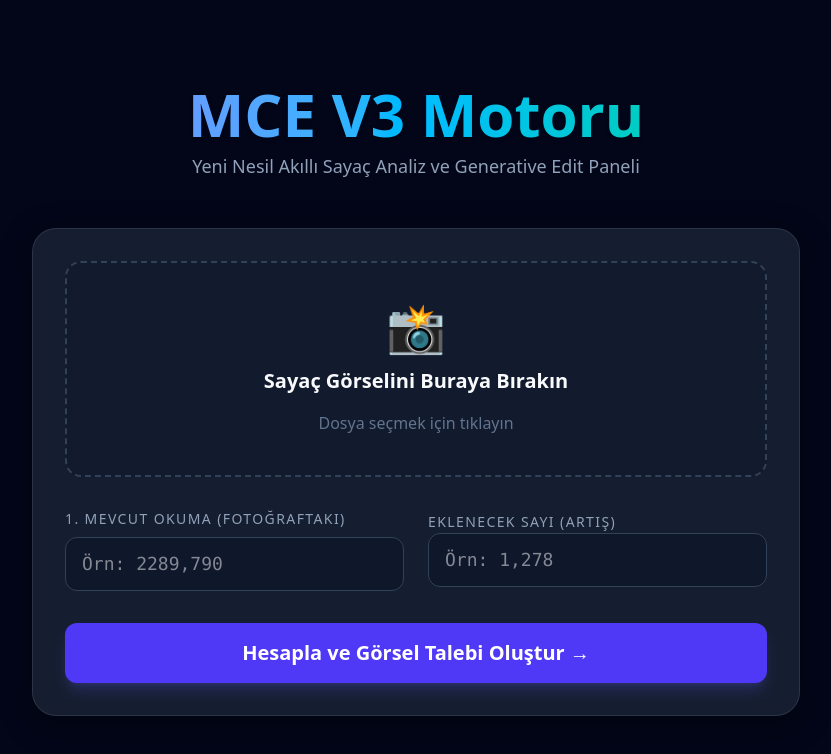
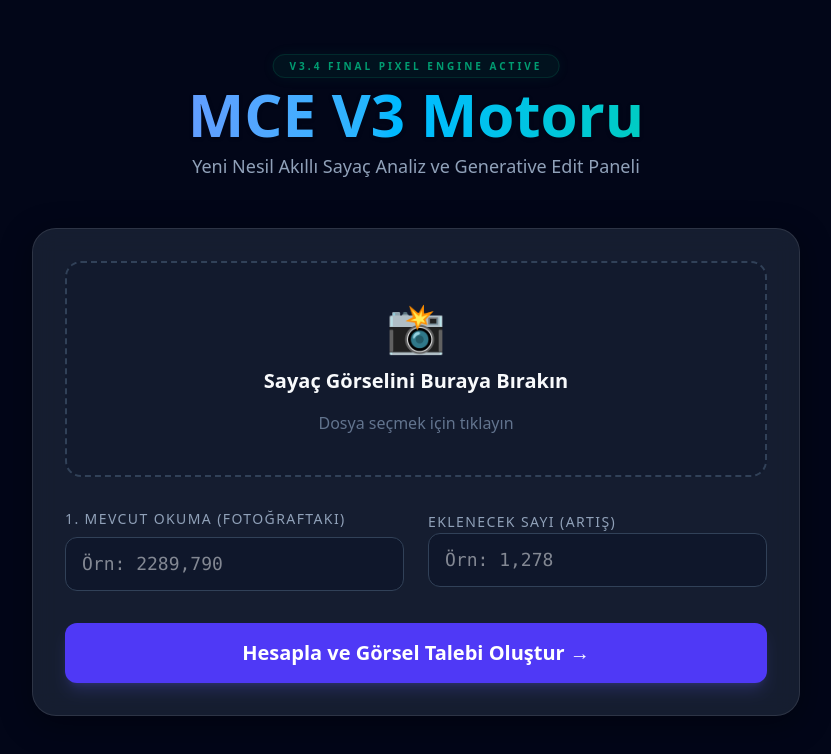
Before and after one commit to harputlue/mce2, a Next.js app: page / in a window 1280 px wide. Shown: the top 754 px of the page, without its empty margins (224-1055 px from the left). Built offline with nearby package versions, Linux system fonts and the light colour scheme.

Commit message:
feat: add version badge v3.4 to header

```diff
--- a/src/app/page.tsx
+++ b/src/app/page.tsx
@@ -106,7 +106,12 @@ export default function Home() {
   return (
     <main className="min-h-screen flex flex-col items-center justify-center p-6 bg-slate-950 text-slate-50">
       <div className="max-w-3xl w-full">
-        <header className="text-center mb-12">
+        <header className="text-center mb-12 relative">
+          <div className="absolute -top-8 left-1/2 -translate-x-1/2">
+            <span className="bg-emerald-500/10 text-emerald-400 border border-emerald-500/20 px-4 py-1 rounded-full text-[10px] font-black tracking-[0.3em] uppercase animate-pulse shadow-[0_0_15px_rgba(16,185,129,0.1)]">
+              v3.4 FINAL PIXEL ENGINE ACTIVE
+            </span>
+          </div>
           <h1 className="text-6xl font-black bg-gradient-to-r from-indigo-400 via-sky-400 to-emerald-400 bg-clip-text text-transparent mb-2 drop-shadow-sm">
             MCE V3 Motoru
           </h1>
```
